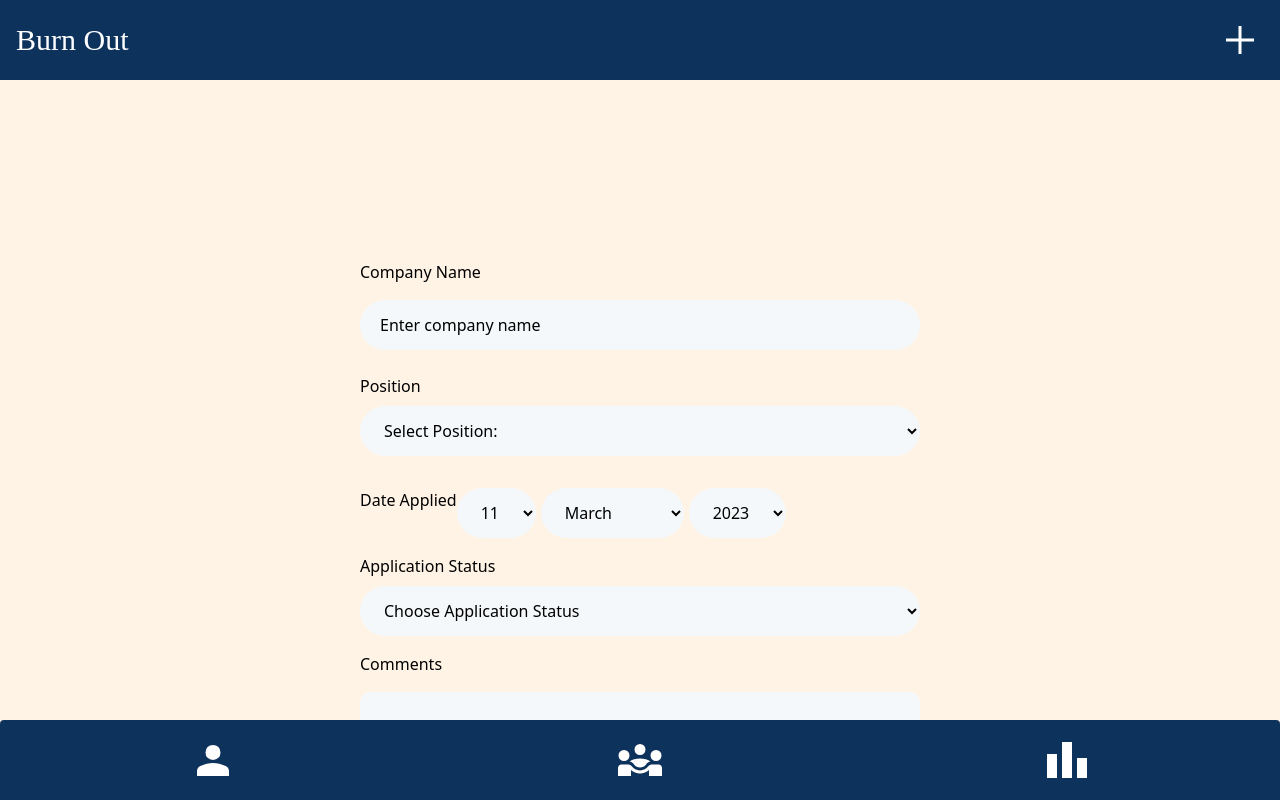
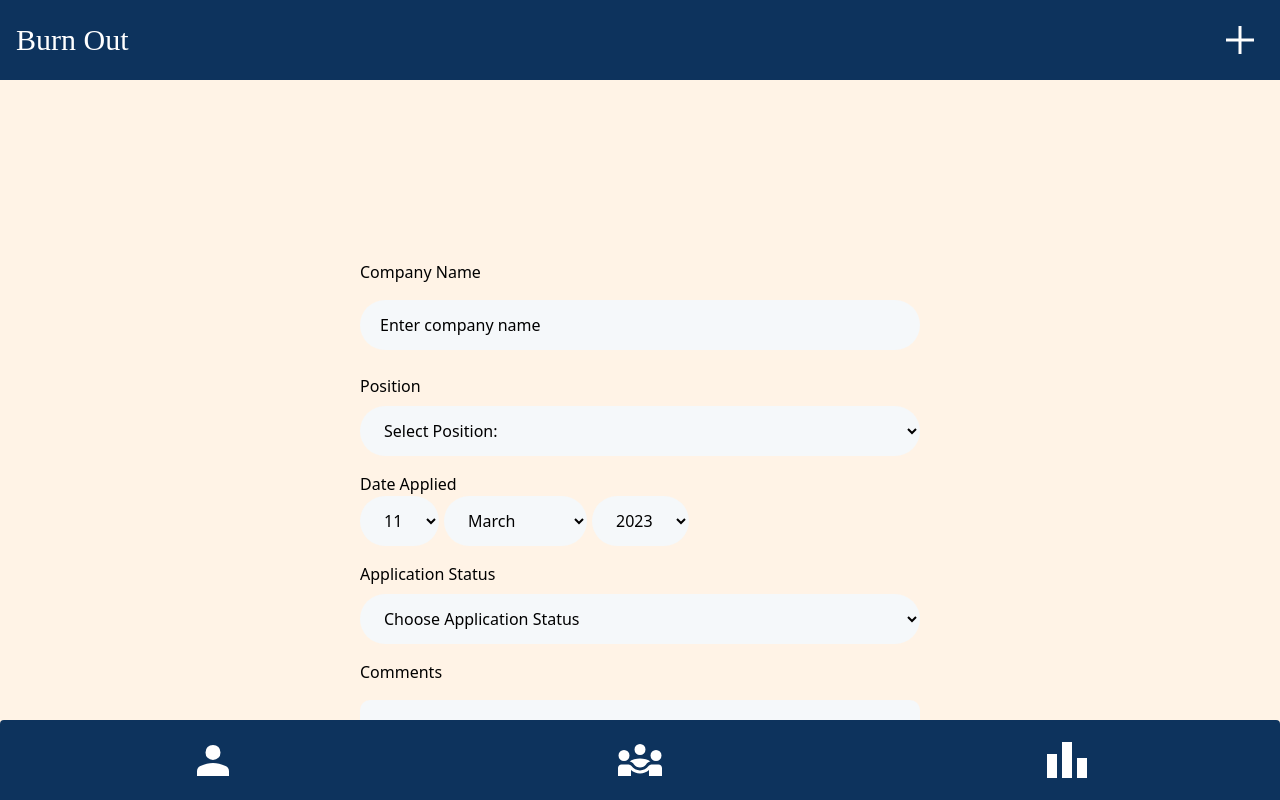
Before and after one commit to MinjiKong/BurnOut, a React (Create React App) app: page /applicationform in a window 1280 px wide. Shown: the top 800 px of the page. Built offline with nearby package versions, Linux system fonts and the light colour scheme; a web font is replaced by a local one.

Commit message:
update styling for applicationform

```diff
--- a/src/index.css
+++ b/src/index.css
@@ -41,11 +41,6 @@
     }
 
 
-    /* .form-row input,
-    .form-row select,
-    .form-row fieldset {
-        margin-top: 0.5rem;
-    } */
 
     .visually-hidden {
         position: absolute;
@@ -58,14 +53,14 @@
         border: 0;
     }
 
-    .date-row {
+    /* .date-row {
         display: flex;
         margin-top: 1rem;
     }
 
     .date-row:last-child {
         margin-left: 100px;
-    }
+    } */
 
     .button-row {
         display: flex;
```
